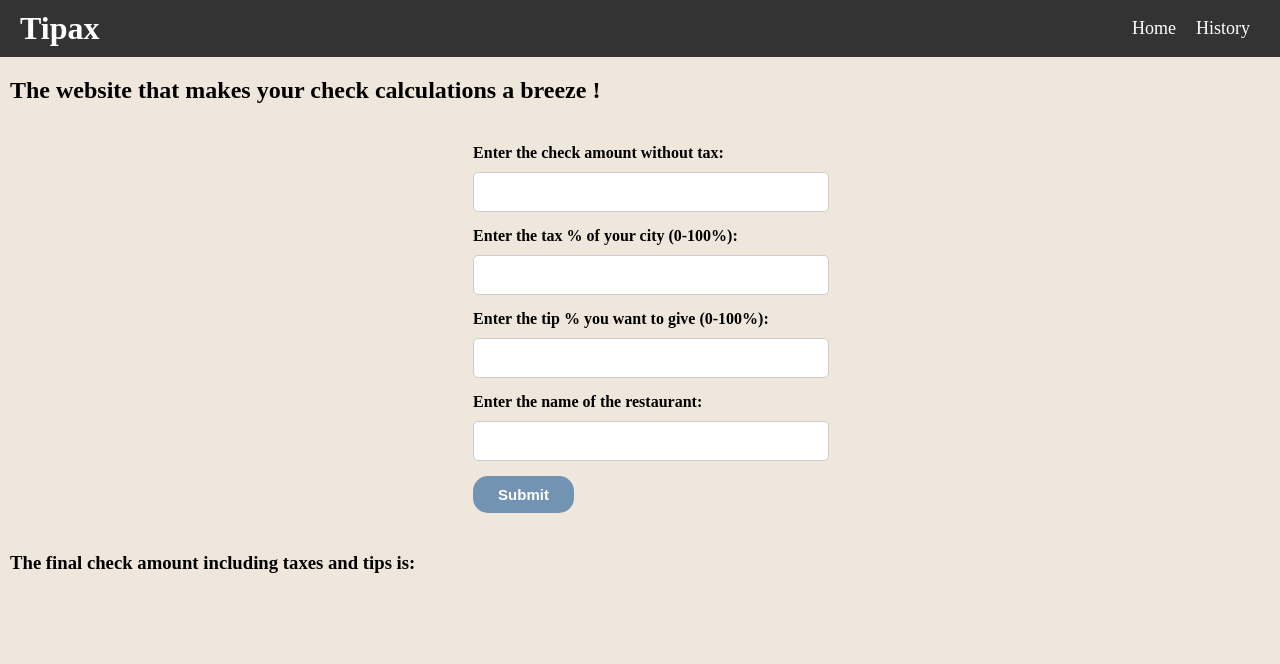
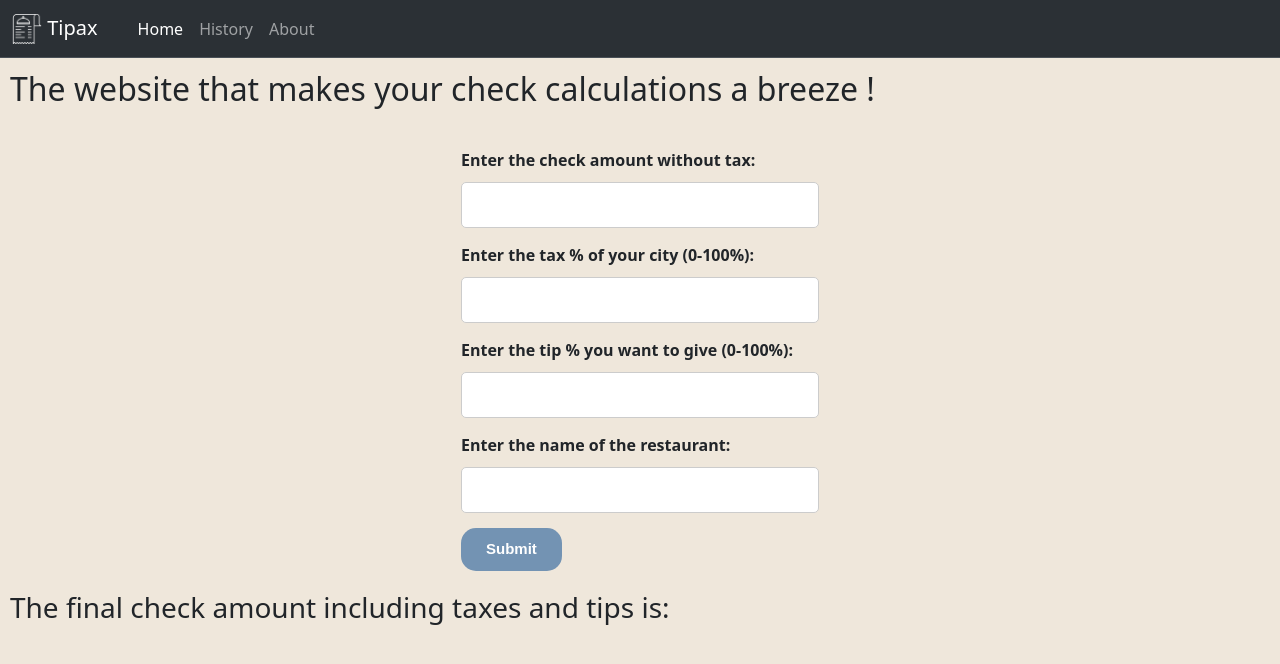
Before and after one commit to Qbaudet/Project-Web-Tipax, a website: page site_files/index.html in a window 1280 px wide. Drawn offline with nearby package versions, Linux system fonts and the light colour scheme.

Commit message:
Navbar with bootstrap

```diff
--- a/package.json
+++ b/package.json
@@ -11,6 +11,7 @@
   "author": "Baudet Quentin",
   "license": "ISC",
   "dependencies": {
+    "bootstrap": "^5.3.2",
     "express": "^4.18.2",
     "knex": "^3.0.1",
     "pg": "^8.11.3"
--- a/site_files/index.html
+++ b/site_files/index.html
@@ -1,23 +1,50 @@
 <!DOCTYPE html>
 <html lang="en">
+
 <head>
     <meta charset="UTF-8">
     <meta name="viewport" content="width=device-width, initial-scale=1.0">
     <title>Tipax</title>
+    <link href="https://cdn.jsdelivr.net/npm/bootstrap@5.3.2/dist/css/bootstrap.min.css" rel="stylesheet"
+        integrity="sha384-T3c6CoIi6uLrA9TneNEoa7RxnatzjcDSCmG1MXxSR1GAsXEV/Dwwykc2MPK8M2HN" crossorigin="anonymous">
     <link rel="stylesheet" type="text/css" href="styles.css">
     <script src="home_script.js"></script>
 </head>
 
 <body>
+    <script src="https://cdn.jsdelivr.net/npm/bootstrap@5.3.2/dist/js/bootstrap.bundle.min.js"
+        integrity="sha384-C6RzsynM9kWDrMNeT87bh95OGNyZPhcTNXj1NW7RuBCsyN/o0jlpcV8Qyq46cDfL"
+        crossorigin="anonymous"></script>
     <header>
-        <h1 class="navbar-title">Tipax</h1>
-        <nav>
-            <ul class="navbar">
-                <li class="nav-item"><a href="/">Home</a></li>
-                <li class="nav-item"><a href="/history">History</a></li>
-            </ul>
+
+        <nav class="navbar bg-body-tertiary navbar-expand-lg bg-dark border-bottom border-body"
+            style="background-color:#333;" data-bs-theme="dark">
+            <div class="container-fluid">
+                <a class="navbar-brand" href="#">
+                    <img src="img/bill-2.png" alt="Logo" width="30" height="30" class="d-inline-block align-text-top">
+                    <span class="navbar-brand mb-0 h1">Tipax</span>
+                </a>
+                <button class="navbar-toggler" type="button" data-bs-toggle="collapse" data-bs-target="#navbarNav"
+                    aria-controls="navbarNav" aria-expanded="false" aria-label="Toggle navigation">
+                    <span class="navbar-toggler-icon"></span>
+                </button>
+                <div class="collapse navbar-collapse" id="navbarNav">
+                    <ul class="navbar-nav">
+                        <li class="nav-item">
+                            <a class="nav-link active" aria-current="page" href="#">Home</a>
+                        </li>
+                        <li class="nav-item">
+                            <a class="nav-link" href="history.html">History</a>
+                        </li>
+                        <li class="nav-item">
+                            <a class="nav-link" href="about.html">About</a>
+                        </li>
+                    </ul>
+                </div>
+            </div>
         </nav>
     </header>
+
 
     <h2>The website that makes your check calculations a breeze !</h2>
 
@@ -44,7 +71,8 @@
     <div id="resultDiv">
         <h3 id="result">The final check amount including taxes and tips is:</h3>
         <p id="finalAmount"></p>
-    <button id="addToHistory" style="display: none;">Add this check to the history</button>
+        <button id="addToHistory" style="display: none;">Add this check to the history</button>
     </div>
 </body>
+
 </html>
--- a/site_files/styles.css
+++ b/site_files/styles.css
@@ -4,45 +4,16 @@ body {
     background-color: #EFE7DB;
 }
 
-header {
-    background-color: #333;
-    display: flex;
-    justify-content: space-between;
-    align-items: center;
-    padding: 10px 20px;
+header{
+    margin-bottom: 12px;
 }
+
 
 h1,h2,h3,h4,h5,h6 {
     margin-left: 10px;
 }
 
-.navbar-title {
-    color: white;
-    margin: 0;
-}
 
-ul.navbar {
-    list-style-type: none;
-    margin: 0;
-    padding: 0;
-    display: flex;
-    justify-content: center;
-}
-
-li.nav-item {
-    display: inline-block;
-    margin: 0 10px;
-}
-
-li.nav-item a {
-    color: white;
-    text-decoration: none;
-    font-size: 18px;
-}
-
-li.nav-item a:hover {
-    text-decoration: underline;
-}
 
 .content {
     text-align: center;
```
Also changed, not shown: site_files/history.html (+30 -7 lines), site_files/img/bill-2.png (added), site_files/img/bill.png (added), 1 other file.
